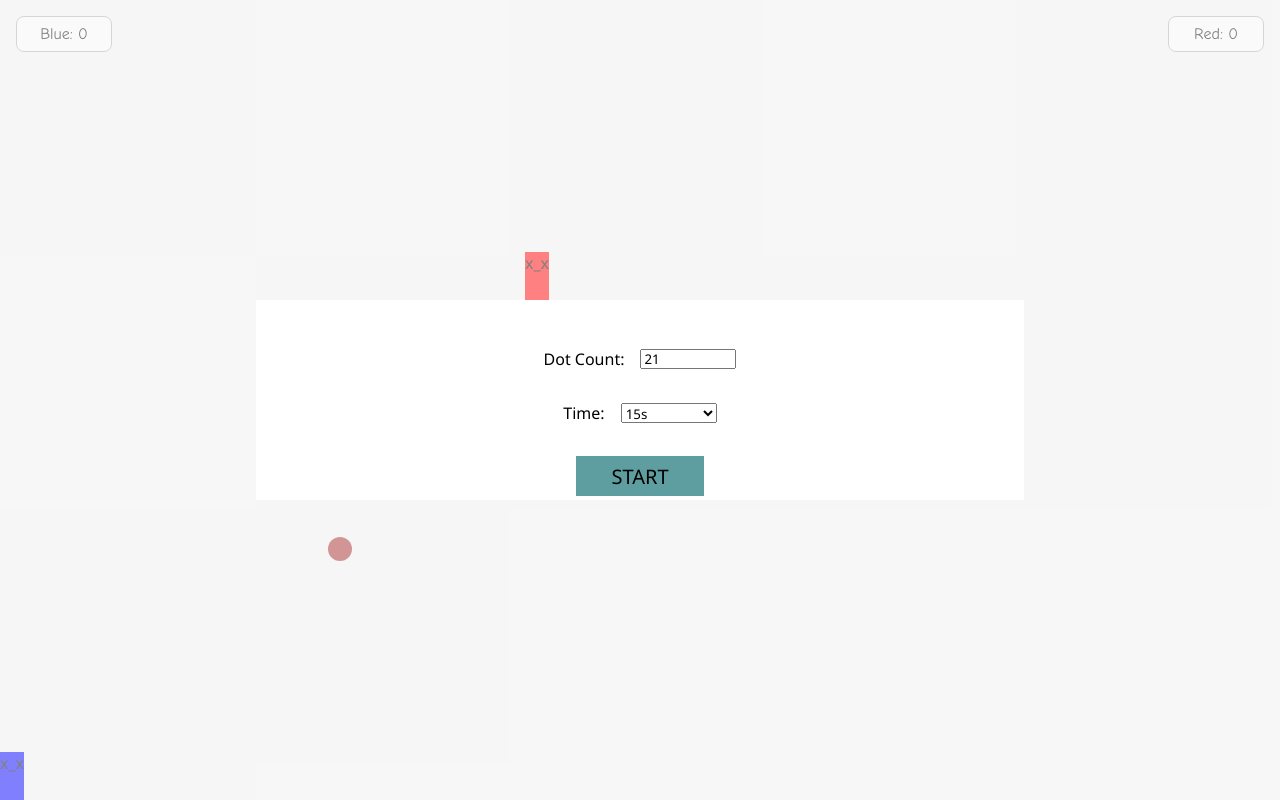
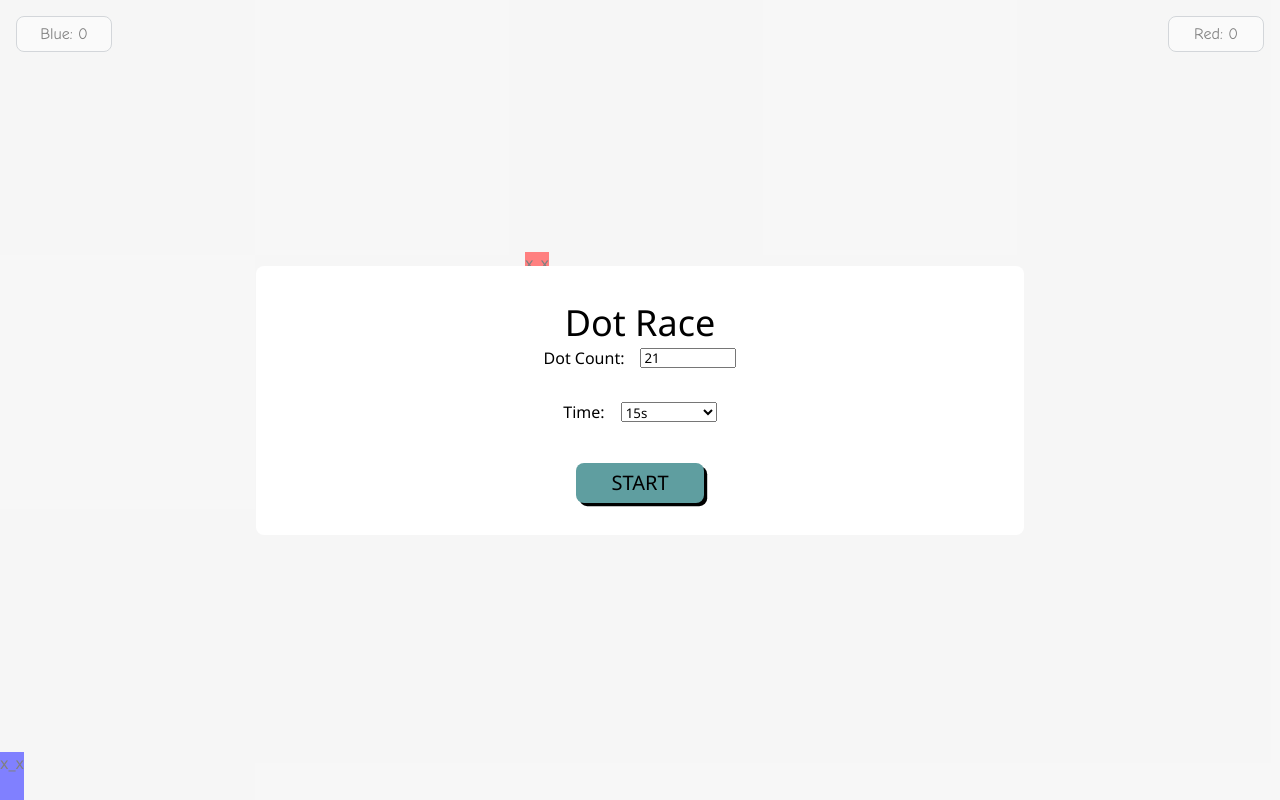
Before and after one commit to nbohling/dot-race, a website with bundled scripts: page index.html in a window 1280 px wide. Built offline with nearby package versions, Linux system fonts and the light colour scheme.

Commit message:
start menu works for dot count

```diff
--- a/car.mjs
+++ b/car.js
@@ -165,4 +165,4 @@ class Car {
     }
 }
 
-export { Car };
+export default Car;
--- a/dot.mjs
+++ b/dot.js
@@ -44,4 +44,4 @@ class Dot {
     }
 }
 
-export { Dot }
+export default Dot
--- a/dotRace.js
+++ b/dotRace.js
@@ -1,21 +1,25 @@
-import { Car } from './car.mjs'
-import { Dot } from './dot.mjs'
+import Car from './car.js'
+import Dot from './dot.js'
 
 let gameActive = false;
-const updateInterval = null;
+let updateInterval = null;
 
+const startMenuLightbox = document.getElementById('start-menu-lightbox');
 const gameboard = document.getElementById('gameboard');
 const car1Element = document.getElementById('player-one');
 const car2Element = document.getElementById('player-two');
 const player1Score = document.querySelector("#player-one-score .score");
 const player2Score = document.querySelector("#player-two-score .score");
+const optionSubmit = document.getElementById('start');
 const car1 = new Car(gameboard, car1Element, [0, 0]);
 const car2 = new Car(gameboard, car2Element, [525, 500]);
 const dots = [];
-const totalDots = 1;
+let initialTime = 15;
 
-for (let i = 0; i <= totalDots; i++) {
-    dots.push(new Dot(gameboard));
+const createDots = (dotCount) => {
+    for (let i = 0; i < dotCount; i++) {
+        dots.push(new Dot(gameboard));
+    }
 }
 
 const update = () => {
@@ -107,20 +111,49 @@ const keyUpHandler = (event) => {
         case 'ArrowRight':
             car2.rotateDirection = 0;
             break;
+        case 'KeyE':
+            car1.direction = 0;
+            break;
     }
 }
 
 // setTimeout(() => dots.push(new Dot(gameboard)), 1000);
 
-const startGame = () => {
+const getGameRules = (form) => {
+    return {
+        time: form.querySelector('#time-field').value,
+        dotCount: form.querySelector('#dot-count-field').value
+    }
+}
+
+const hideStartMenu = () => {
+    startMenuLightbox.classList.add('hidden');
+}
+
+const showStartMenu = () => {
+    startMenuLightbox.classList.remove('hidden');
+}
+
+const start = (e) => {
+    const gamerules = getGameRules(e.target.form);
+    hideStartMenu();
+    createDots(gamerules.dotCount)
+    startGame(gamerules);
+}
+
+// activates things
+const startGame = (gamerules) => {
     gameActive = true;
     updateInterval = setInterval(update, 17);
     document.onkeydown = keyDownHandler;
     document.onkeyup = keyUpHandler;
 }
+
 const stopGame = () => {
     gameActive = false;
     clearInterval(updateInterval);
     document.onkeydown = null;
     document.onkeyup = null;
 }
+
+optionSubmit.onmouseup = start;
--- a/index.html
+++ b/index.html
@@ -19,17 +19,17 @@
         <div class="car" id="player-one"></div>
         <div class="car" id="player-two"></div>
     </div>
-    <div class="lightbox">
-        <!-- <div class="message"><h1>Press the spacebar to begin!</h1></div> -->
+    <div class="lightbox" id="start-menu-lightbox">
         <div class="menu">
-            <div id="options">
+            <h1>Dot Race</h1>
+            <form id="options" action="">
                 <div class="center field-container">
                     <label for="dot-count">Dot Count:</label>
-                    <input class="input-field" type="number" id="dot-count-field" name="dot-count" min="1" max="10000" value="21">
+                    <input class="input-field" type="number" id="dot-count-field" name="dot-count" min="1" max="500" value="21">
                 </div>
                 <div class="center field-container">
                     <label for="time">Time:</label>
-                    <select class="input-field" name="time" id="time">
+                    <select class="input-field" name="time-field" id="time-field">
                         <option value="15">15s</option>
                         <option value="30">30s</option>
                         <option value="60">1m</option>
@@ -37,10 +37,10 @@
                         <option value="300">5m</option>
                     </select>
                 </div>
-            </div>
-            <div id="start-container">
-                <div id="start"><span>START</span></div>
-            </div>
+                <div id="start-container">
+                    <input type="button" id="start" value="START" />
+                </div>
+            </form>
         </div>
     </div>
 </body>
--- a/style.css
+++ b/style.css
@@ -5,6 +5,12 @@
 
 h1 {
     font-size: 2.25rem;
+    text-align: center;
+    margin-bottom:2rem;
+}
+
+.hidden {
+    display: none !important;
 }
 
 #gameboard {
@@ -86,22 +92,17 @@ h1 {
 
 .menu {
     width: 60%;
-    height: 25%;
     min-width: 20rem;
     background-color: white;
-    display: grid;
-    grid-template-rows: 2fr 1fr;
-    padding: 1rem;
+    /* display: grid;
+    grid-template-rows: 2fr 1fr; */
+    padding: 2rem;
+    border-radius: 0.5rem;
 }
 
-#options {
-    /* display: flex; */
-    /* justify-content: center; */
-    /* justify-items: right; */
-    /* grid-template-columns: 1fr 1fr; */
-    /* gap: 2rem; */
-    /* padding:1rem; */
-}
+/* #options {
+    padding:1rem;
+} */
 
 .input-field {
     height:1.25rem;
@@ -118,7 +119,24 @@ h1 {
     display:flex;
     align-items: center;
     justify-content: center;
-    margin-top: 2rem;
+    margin-top: 0.5rem;
+    border: 0px;
+    border-radius: 0.5rem;
+    box-shadow: 0.2rem 0.2rem;
+    cursor:pointer;
+    user-select: none;
+}
+
+#start:hover {
+    transition: 0.3s;
+    background-color: lightblue;
+}
+
+#start:active {
+    transition: 0.2s;
+    background-color: deepskyblue;
+    box-shadow: none;
+    transform:translate(0.2rem, 0.2rem);
 }
 
 #start-container {
@@ -127,5 +145,5 @@ h1 {
 }
 
 .field-container {
-    margin-top:2rem;
+    margin-bottom:2rem;
 }
```
